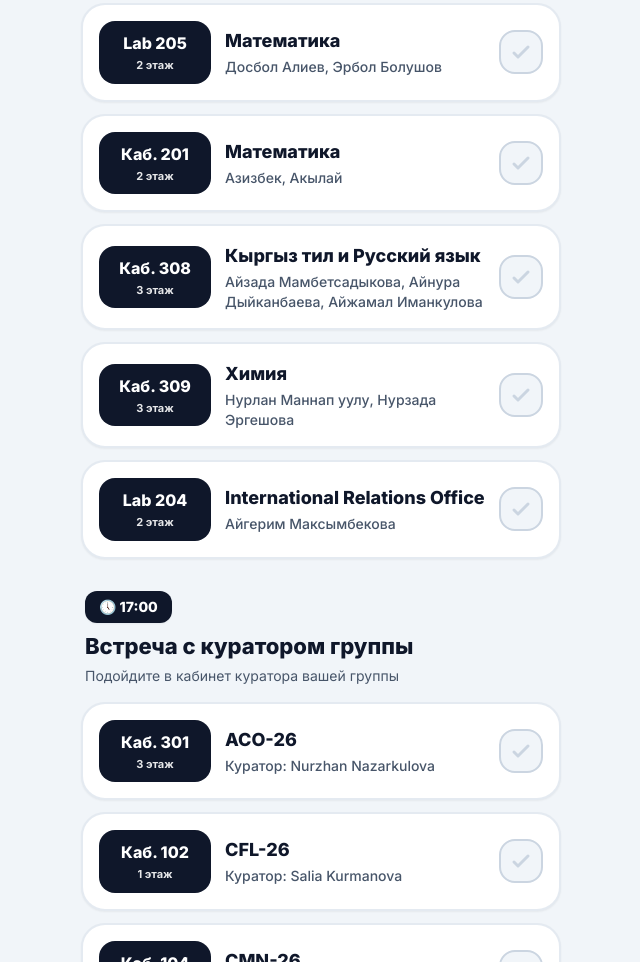
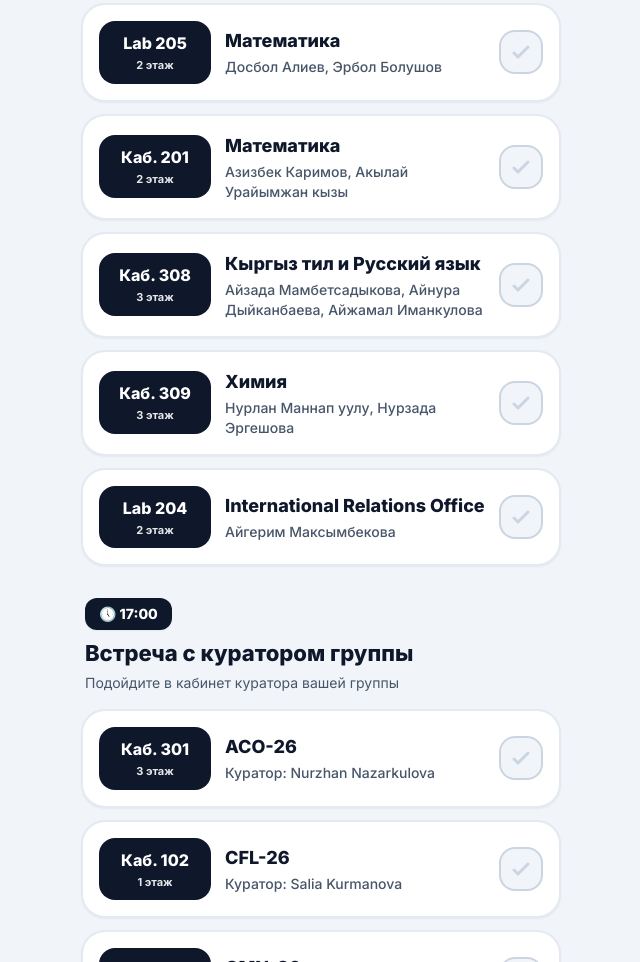
Before and after one commit to college-alatoo/Parents-meeting-, a plain HTML site: page index.html in a window 1280 px wide. Shown: the part 1550-2512 px from the top of the page, without its empty margins (319-959 px from the left). Drawn offline with nearby package versions, Linux system fonts and the light colour scheme.

Commit message:
Add full teacher names for room 201

```diff
--- a/index.html
+++ b/index.html
@@ -323,7 +323,7 @@
                 id: 'teach-201',
                 stage: '16:00',
                 title: 'Математика',
-                subtitle: 'Азизбек, Акылай',
+                subtitle: 'Азизбек Каримов, Акылай Урайымжан кызы',
                 room: 'Каб. 201',
                 floor: '2 этаж',
                 group: null
```
